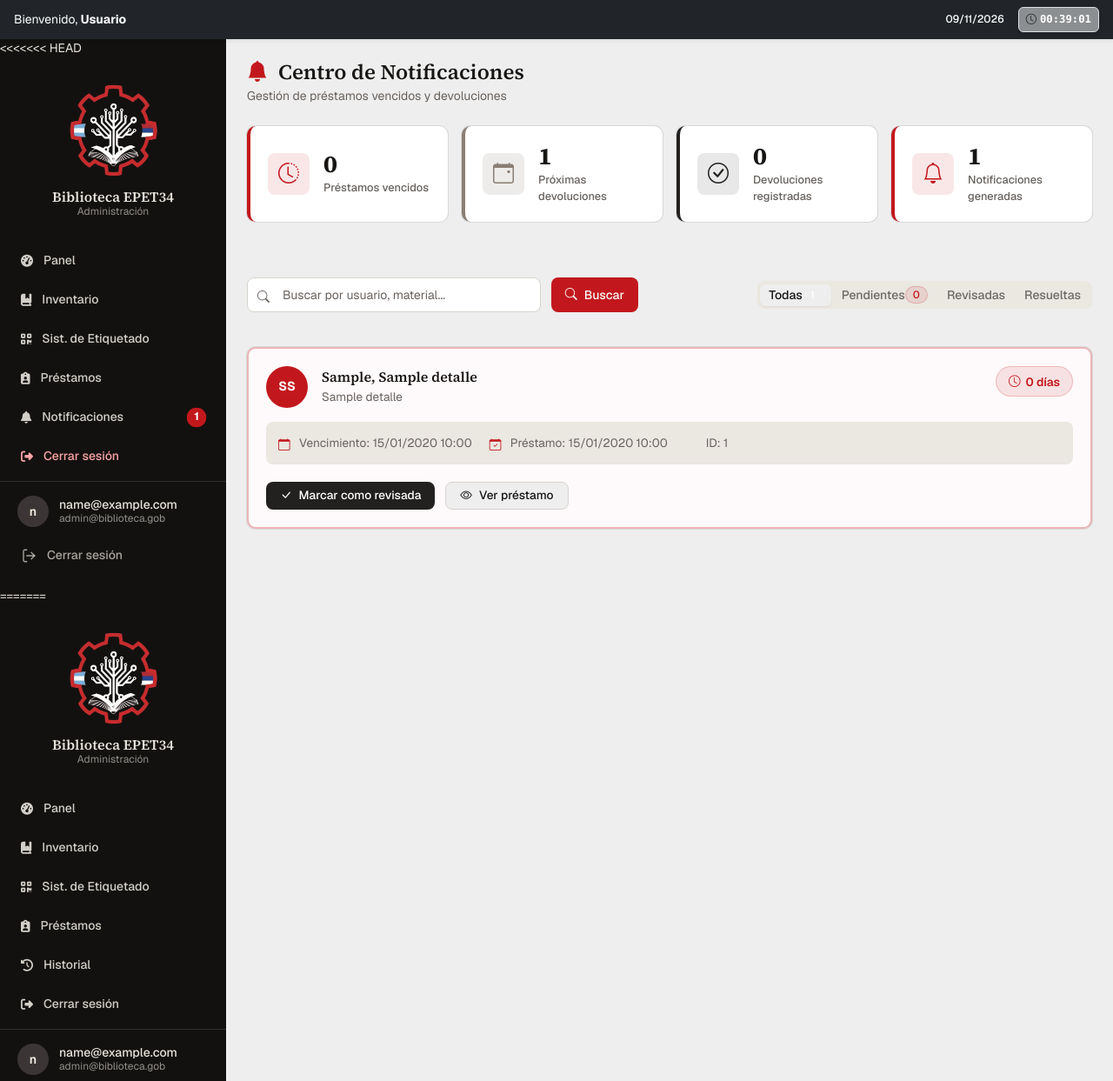
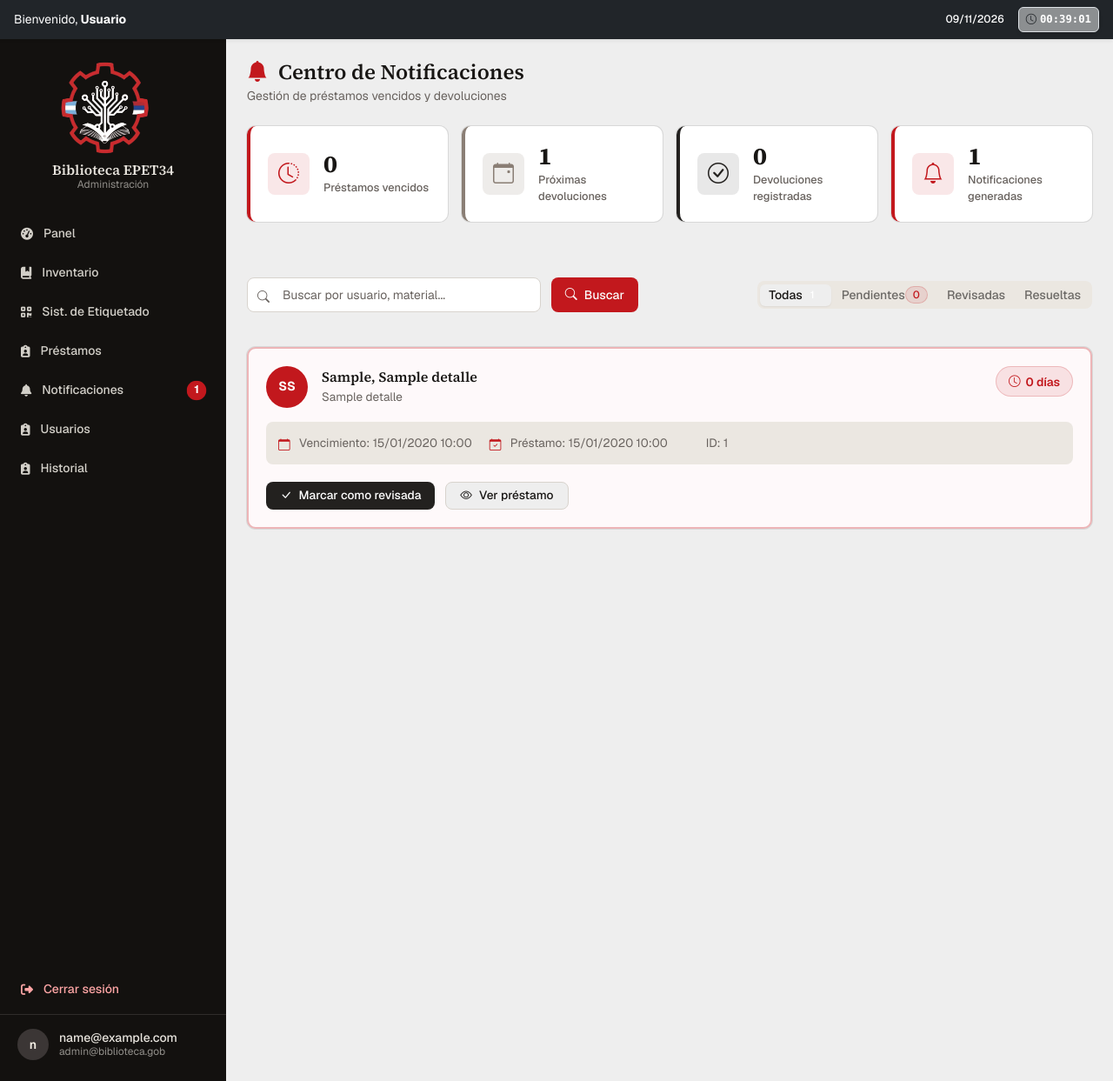
Before and after one commit to sarabermudez28/biblioteca-sql, a PHP site: page /notificaciones.php in a window 1280 px wide. Shown: the whole page at 87% size. Run offline with PHP 8.4, Linux system fonts and the light colour scheme; the visitor is signed in with stand-in values (Sample User, id 1); tables that the repository leaves empty or names only in its code hold one stand-in row (values such as "Sample post").

Commit message:
cambios en sidebar e historial

```diff
--- a/assets/css/styles.css
+++ b/assets/css/styles.css
@@ -480,7 +480,7 @@ select:focus-visible {
   align-content: center;
   align-items: center;
    justify-content: center;
-  gap: 0.75rem;
+  gap: 0.45rem;
   padding: 1.25rem 1.25rem;
   text-align: center;
 }
@@ -489,14 +489,14 @@ select:focus-visible {
   align-items: center;
   justify-content: center;
   align-content: center;
-  width: 150px;
-  height: 130px;
+  width: 120px;
+  height: 120px;
   background: var(--sidebar);
 
 }
 .sidebar-brand-badge .icon {
-  width: 30px;
-  height: 30px;
+  width: 20px;
+  height: 20px;
 }
 .sidebar-brand-copy {
   line-height: 1.25;
--- a/includes/sidebar_content.php
+++ b/includes/sidebar_content.php
@@ -1,5 +1,4 @@
 <link rel="stylesheet" href="https://cdnjs.cloudflare.com/ajax/libs/font-awesome/6.7.2/css/all.min.css">
-<<<<<<< HEAD
 
 <div class="sidebar-brand">
   <a href="/biblioteca-sql/panel.php">
@@ -47,6 +46,19 @@
     <?php endif; ?>
   </a>
 
+   <!-- Préstamos -->
+  <a href="/biblioteca-sql/usuarios/" class="sidebar-nav-item <?= ($paginaActiva ?? '') === 'prestamos' ? 'activo' : '' ?>">
+    <i class="fa-solid fa-clipboard-user"></i>
+    <span>Usuarios</span>
+  </a>
+
+   <!-- Préstamos -->
+  <a href="/biblioteca-sql/historial/" class="sidebar-nav-item <?= ($paginaActiva ?? '') === 'prestamos' ? 'activo' : '' ?>">
+    <i class="fa-solid fa-clipboard-user"></i>
+    <span>Historial</span>
+  </a>
+
+
   <!-- Cerrar sesión -->
   <a href="/biblioteca-sql/logout.php" class="sidebar-nav-item" style="margin-top: auto; color: #fca5a5;">
     <i class="fa-solid fa-right-from-bracket"></i>
@@ -66,36 +78,3 @@
     <?= lb_icon('log-out') ?> Cerrar sesión
   </a>
 </div>
-=======
- <div class="sidebar-brand">
-   <a href="/biblioteca-sql/panel.php">
-     <div class="sidebar-brand-badge">
-       <img src="/biblioteca-sql/assets/img/logo.png" alt="Logo Panel" style="width: 130px; height: 130px; object-fit: contain;">
-     </div>
-     <div class="sidebar-brand-copy">
-       <p class="sidebar-brand-title">Biblioteca EPET34</p>
-       <p class="sidebar-brand-subtitle">Administración</p>
-     </div>
-   </a>
- </div>
- <nav class="sidebar-nav">
-   <a href="/biblioteca-sql/panel.php" class="sidebar-nav-item"><i class="fa-solid fa-gauge-high"></i> Panel</a>
-   <a href="/biblioteca-sql/inventario/" class="sidebar-nav-item"><i class="fa-solid fa-book-bookmark"></i> Inventario</a>
-   <a href="/biblioteca-sql/inventario/generar_qr.php" class="sidebar-nav-item"><i class="fa-solid fa-qrcode"></i> Sist. de Etiquetado</a>
-   <a href="/biblioteca-sql/prestamos/" class="sidebar-nav-item"><i class="fa-solid fa-clipboard-user"></i> Préstamos</a>
-   <a href="/biblioteca-sql/historial/" class="sidebar-nav-item"><i class="fa-solid fa-clock-rotate-left"></i> Historial</a>
-   <a href="/biblioteca-sql/logout.php" class="sidebar-nav-item"><i class="fa-solid fa-right-from-bracket"></i> Cerrar sesión</a>
- </nav>
- <div class="sidebar-footer">
-   <div class="sidebar-user">
-     <div class="sidebar-avatar"><?= htmlspecialchars(mb_substr($usuario ?? 'A', 0, 1)) ?></div>
-     <div class="sidebar-user-copy">
-       <p class="sidebar-user-name"><?= htmlspecialchars($usuario ?? '') ?></p>
-       <p class="sidebar-user-email">admin@biblioteca.gob</p>
-     </div>
-   </div>
-   <a href="/biblioteca-sql/logout.php" class="sidebar-logout">
-     <?= lb_icon('log-out') ?>Cerrar sesión
-   </a>
- </div>
->>>>>>> 47af5a9 (carpeta de historial)
```
Also changed, not shown: historial/index.php (+4 -43 lines).
